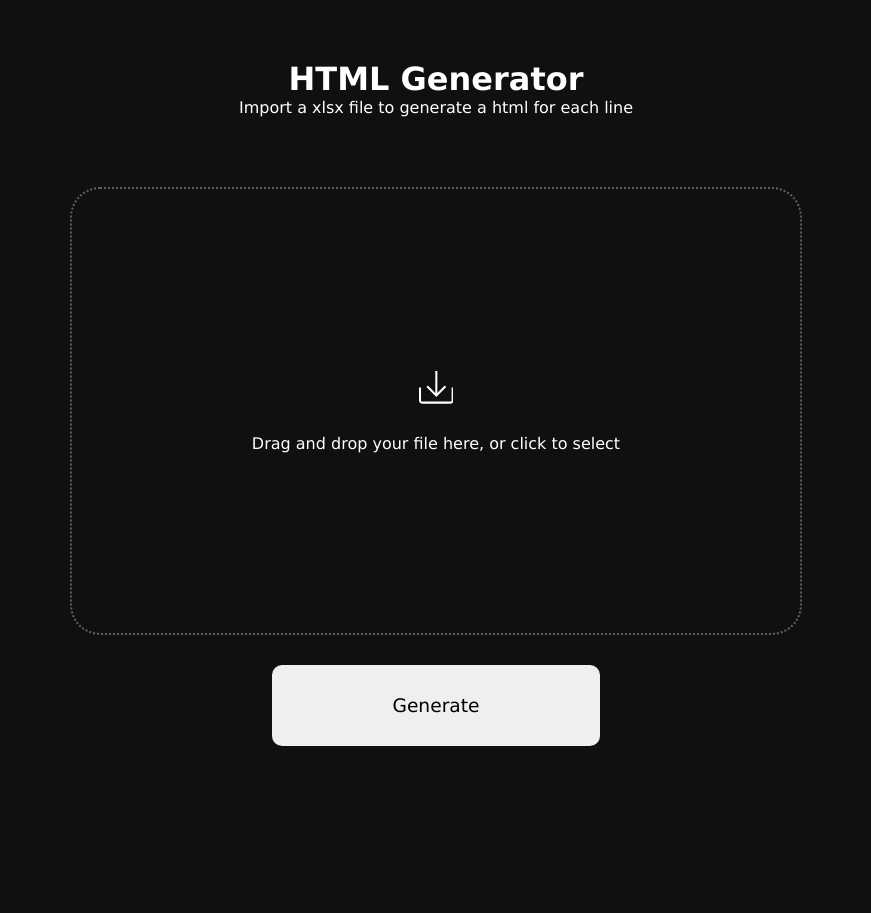
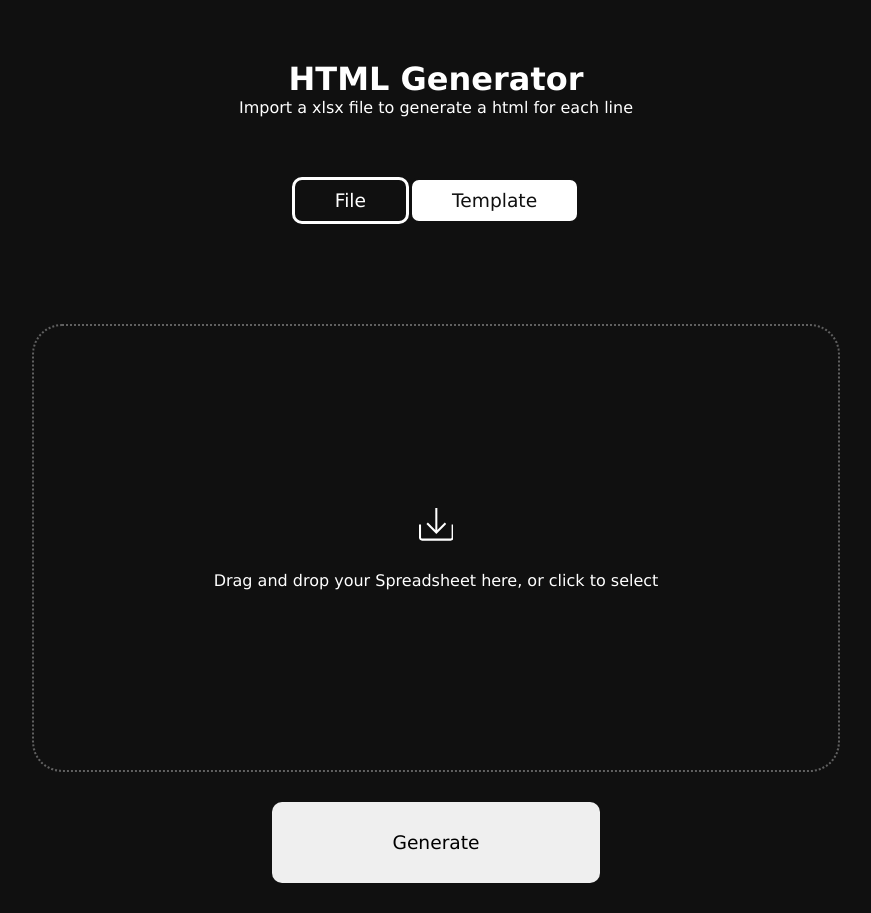
Before and after one commit to GustavoSMelo/HTMLGenerator, a Next.js app: page / in a window 1280 px wide. Shown: the whole page, without its empty margins (204-1075 px from the left). Before the commit the page ends 800 px from the top, so only its background shows below. Built offline with nearby package versions, Linux system fonts and the light colour scheme.

Commit message:
adding template html file

```diff
--- a/src/app/components/popup/index.tsx
+++ b/src/app/components/popup/index.tsx
@@ -3,7 +3,6 @@ import { IPopup } from "./interface"
 import { PopupContainer } from "./style"
 
 const Popup: React.FC<IPopup> = ({ popupType, text }) => {
-    console.log(popupType);
     return (
         <PopupContainer poptype={popupType}>
             <h3>{text}</h3>
--- a/src/app/components/processFile/index.tsx
+++ b/src/app/components/processFile/index.tsx
@@ -1,7 +1,5 @@
 import * as XLSX from "xlsx";
 import { IExcelFields } from "./interface";
-import { renderToStaticMarkup } from 'react-dom/server';;
-import BaseHTML from "../baseHTML";
 import FileSaver from "file-saver";
 import JSZip from "jszip";
 import { Dispatch, SetStateAction } from "react";
@@ -9,43 +7,42 @@ import { IPopup } from "../popup/interface";
 
 const genHTML = async (
     jsonFromExcel: IExcelFields[],
+    templateHTMLContent: string,
     setIsPopup: Dispatch<SetStateAction<boolean>>,
     setPopupInformation: Dispatch<SetStateAction<IPopup>>
 ) => {
     try {
         const zip = new JSZip();
 
-        jsonFromExcel.forEach(item => {
+        jsonFromExcel.forEach((item) => {
             const taxonomy = item.taxonomia.toString();
             const title = item.titulo ? item.titulo.toString() : "empty title";
 
-            const html = "<!DOCTYPE html>" + renderToStaticMarkup(<BaseHTML taxonomy={taxonomy} title={title} />);
-            const blob = new Blob([html], {type: "html"});
+            const htmlDocument = new DOMParser().parseFromString(
+                templateHTMLContent,
+                "text/html"
+            );
+            htmlDocument.querySelector(".text_modelo")!.innerHTML = title;
 
-            zip.file(`${taxonomy}.html`,blob);
-
+            const serializedHTML = new XMLSerializer().serializeToString(htmlDocument);
+            zip.file(`${taxonomy}.html`, serializedHTML);
         });
 
-        const zipFile = await zip.generateAsync({type: 'blob'});
-        FileSaver.saveAs(zipFile, 'generated.zip');
+        const zipFile = await zip.generateAsync({ type: "blob" });
 
-        setIsPopup(true);
-        setPopupInformation({
-            popupType: "success",
-            text: "Generating..."
-        });
+        FileSaver.saveAs(zipFile, "generated.zip");
     } catch (err) {
-        setIsPopup(true);
+        setIsPopup(true),
         setPopupInformation({
             popupType: "fail",
-            text: "The file could has missing information"
+            text: "Error to generate HTML!",
         });
     }
-
-}
+};
 
 const processFile = async (
-        file: File,
+    spreedsheet: File,
+    templateHTMLFile: File,
     setIsPopup: Dispatch<SetStateAction<boolean>>,
     setPopupInformation: Dispatch<SetStateAction<IPopup>>
 ) => {
@@ -56,29 +53,45 @@ const processFile = async (
         setIsPopup(true);
         setPopupInformation({
             popupType: "fail",
-                text: "File Aborted!"
+            text: "File Aborted!",
         });
     };
     reader.onerror = () => {
         setIsPopup(true);
         setPopupInformation({
             popupType: "fail",
-                text: "Error to open the file"
+            text: "Error to open the file",
         });
-        }
+    };
 
-        reader.onload = (e) => {
+    reader.onload = async (e) => {
         const resultReader = e.target?.result;
-            const workbook = XLSX.read(resultReader, { type: readerBinaryString ? "binary" : "array" });
+        const workbook = XLSX.read(
+            resultReader,
+            { type: readerBinaryString ? "binary" : "array" }
+        );
         const sheet_name_list = workbook.SheetNames[0];
-            const jsonFromExcel = XLSX
-                .utils
-                .sheet_to_json(workbook.Sheets[sheet_name_list]) as IExcelFields[];
+        const jsonFromExcel = XLSX.utils.sheet_to_json(
+            workbook.Sheets[sheet_name_list]
+        ) as IExcelFields[];
 
-            genHTML(jsonFromExcel, setIsPopup, setPopupInformation);
-        }
+        const templateReader = new FileReader();
+        templateReader.onload = (templateEvent) => {
+            const templateContent = templateEvent.target?.result as string;
+            genHTML(jsonFromExcel, templateContent, setIsPopup, setPopupInformation);
+            setIsPopup(true);
+            setPopupInformation({
+                popupType: "success",
+                text: "Generating...",
+            });
+        };
 
-        readerBinaryString ? reader.readAsBinaryString(file) : reader.readAsArrayBuffer(file);
+        templateReader.readAsText(templateHTMLFile);
+    };
+
+    readerBinaryString
+        ? reader.readAsBinaryString(spreedsheet)
+        : reader.readAsArrayBuffer(spreedsheet);
 };
 
 export default processFile;
--- a/src/app/page.tsx
+++ b/src/app/page.tsx
@@ -2,9 +2,9 @@
 
 import { useEffect, useState } from 'react';
 import { useDropzone } from 'react-dropzone';
-import { Container, Dropbox } from './styles/page.style';
+import { Container, Dropbox, OptionButtons } from './styles/page.style';
 import { TfiImport } from 'react-icons/tfi';
-import { SiMicrosoftexcel } from 'react-icons/si';
+import { SiHtml5, SiMicrosoftexcel } from 'react-icons/si';
 import GlobalStyle from './styles/global.style';
 import processFile from './components/processFile';
 import Loading from './components/loading';
@@ -15,6 +15,8 @@ const Home = () => {
     const [file, setFile] = useState<File>();
     const [isLoading, setIsLoading] = useState(true);
     const [isPopup, setIsPopup] = useState(false);
+    const [template, setTemplate] = useState<File>();
+    const [option, setOption] = useState<'file' | 'template'>('file');
     const [popupInformation, setPopupInformation] = useState<IPopup>({
         popupType: 'success',
         text: ''
@@ -27,35 +29,39 @@ const Home = () => {
 
     useEffect(() => {
 
-        if (acceptedFiles[0] && (!acceptedFiles[0]?.name.includes('.xlsx'))) {
-            setIsPopup(true);
-            setPopupInformation({
-                popupType: 'fail',
-                text: 'The file type is incorrect or not supported'
-            });
+        // if (acceptedFiles[0] && (!acceptedFiles[0]?.name.includes('.xlsx') || !acceptedFiles[0]?.name.includes('.html'))) {
+        //     setIsPopup(true);
+        //     setPopupInformation({
+        //         popupType: 'fail',
+        //         text: 'The file type is incorrect or not supported'
+        //     });
 
-        } else if (acceptedFiles[0]) {
+        // } else
+
+        if (acceptedFiles[0]) {
             setIsPopup(true);
             setPopupInformation({
                 popupType: 'success',
                 text: 'File imported with success'
             });
-            setFile(acceptedFiles[0]);
+            acceptedFiles[0].name.includes('.xlsx') ?
+                setFile(acceptedFiles[0]) :
+                setTemplate(acceptedFiles[0]);
         }
 
         setInterval(() => setIsPopup(false), 4000);
     }, [acceptedFiles]);
 
     const handleFile = () => {
-        if (file) {
-            processFile(file, setIsPopup, setPopupInformation)
+        if (file && template) {
+            processFile(file, template, setIsPopup, setPopupInformation)
             return;
         }
 
         setIsPopup(true);
         setPopupInformation({
             popupType: 'fail',
-            text: 'Select a file before generate'
+            text: 'Select a Spreadsheet or template before generate'
         });
     };
 
@@ -74,23 +80,59 @@ const Home = () => {
 
                             <p>Import a xlsx file to generate a html for each line</p>
 
+                            <OptionButtons option={option}>
+                                <button
+                                    className='btnFile'
+                                    onClick={() => setOption('file')}>
+                                    File
+                                </button>
+
+                                <button
+                                    className='btnTemplate'
+                                    onClick={() => setOption('template')}>
+                                    Template
+                                </button>
+                            </OptionButtons>
+
+                            {option === 'file' ? (
                                 <Dropbox {...getRootProps()}>
                                     <input
                                         {...getInputProps()}
                                         accept="application/vnd.ms-excel,application/vnd.openxmlformats-officedocument.spreadsheetml.sheet"
                                     />
                                     <TfiImport className='importIcon' />
-                                <p>Drag and drop your file here, or click to select</p>
+                                    <p>Drag and drop your Spreadsheet here, or click to select</p>
 
                                     {file && (
                                         <p className="fileInformation">
-                                        <SiMicrosoftexcel color="#43E028" />
+                                            <SiMicrosoftexcel />
                                             <span>
-                                            <strong>Filename:</strong> {file.name}
+                                                <strong>Spreadsheet:</strong> {file.name}
                                             </span>
                                         </p>
                                     )}
                                 </Dropbox>
+                            ) :
+                            (
+                                <Dropbox {...getRootProps()}>
+                                    <input
+                                        {...getInputProps()}
+                                        accept="text/html"
+                                    />
+                                    <TfiImport className='importIcon' />
+                                    <p>Drag and drop your HTML template here, or click to select</p>
+
+                                    {template && (
+                                        <p className="fileInformation">
+                                            <SiHtml5 />
+                                            <span>
+                                                <strong>Template:</strong> {template.name}
+                                            </span>
+                                        </p>
+                                    )}
+                                </Dropbox>
+                            )}
+
 
                             <button type='button' onClick={() => handleFile()}>Generate</button>
                         </Container>
--- /dev/null
+++ b/src/app/styles/page.interface.ts
@@ -0,0 +1,3 @@
+export interface IOption {
+    option: 'file' | 'template'
+}
--- a/src/app/styles/page.style.tsx
+++ b/src/app/styles/page.style.tsx
@@ -1,4 +1,5 @@
 import styled from "styled-components";
+import { IOption } from "./page.interface";
 
 export const Container = styled.main`
     display: flex;
@@ -20,6 +21,7 @@ export const Container = styled.main`
         border: none;
         border-radius: 10px;
         transition: .4s;
+        margin-bottom: 30px;
     }
 
     button:hover {
@@ -75,3 +77,39 @@ export const Dropbox = styled.div`
         padding: 27.5% 30px;
     }
 `;
+
+export const OptionButtons = styled.div<IOption>`
+    display: flex;
+    align-items: center;
+    justify-content: space-between;
+    margin-top: 30px;
+
+    button {
+        padding: 10px 40px;
+        cursor: pointer;
+        font-size: 14pt;
+        border: none;
+        border-radius: 10px;
+    }
+
+    .btnFile {
+        background-color: ${props => props.option === 'file' ? "#101010" : "#fff"};
+        color: ${props => props.option === 'file'? "#fff" : "#101010"};
+        border: solid 3px ${props => props.option === 'file'? "#fff" : "#101010"};
+    }
+
+    .btnTemplate {
+        background-color: ${props => props.option === 'template' ? "#101010" : "#fff"};
+        color: ${props => props.option === 'template'? "#fff" : "#101010"};
+        border: solid 3px ${props => props.option === 'template'? "#fff" : "#101010"};
+    }
+
+    @media screen and (max-width: 400px) {
+        flex-direction: column;
+        justify-content: center;
+
+        button {
+            max-width: fit-content;
+        }
+    }
+`;
```
Lines whose indentation alone changed are shown as unchanged.
